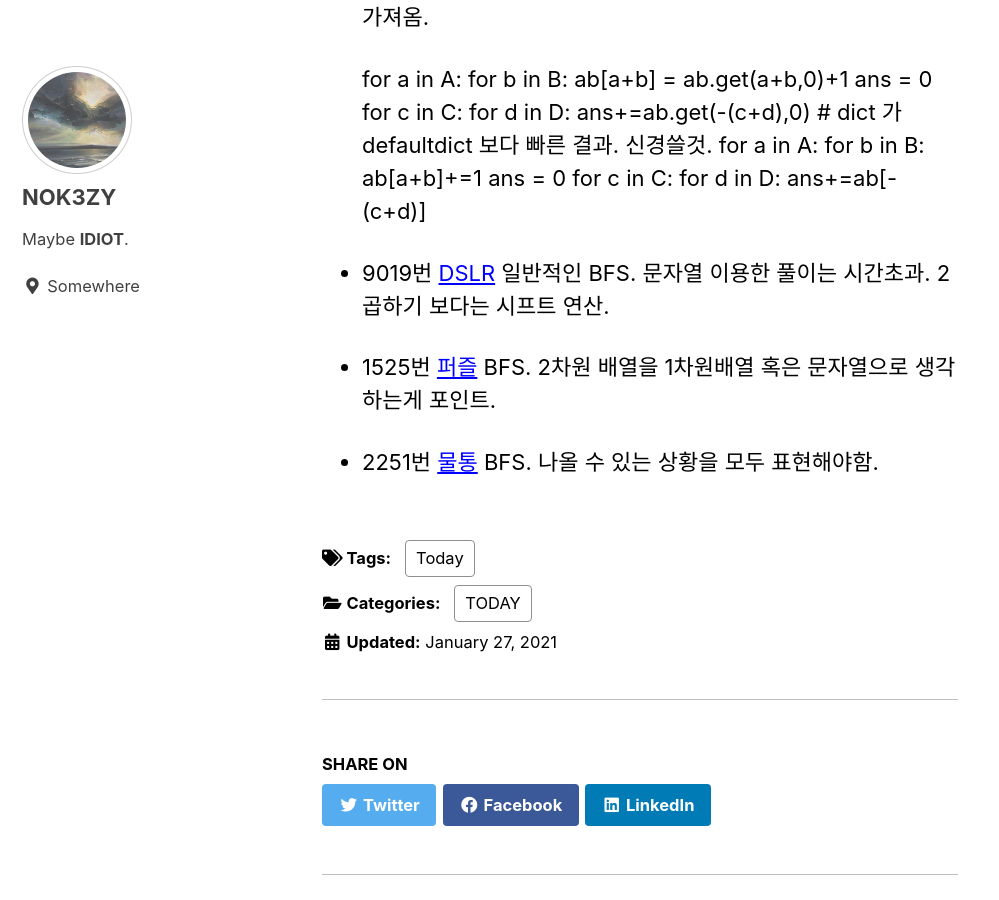
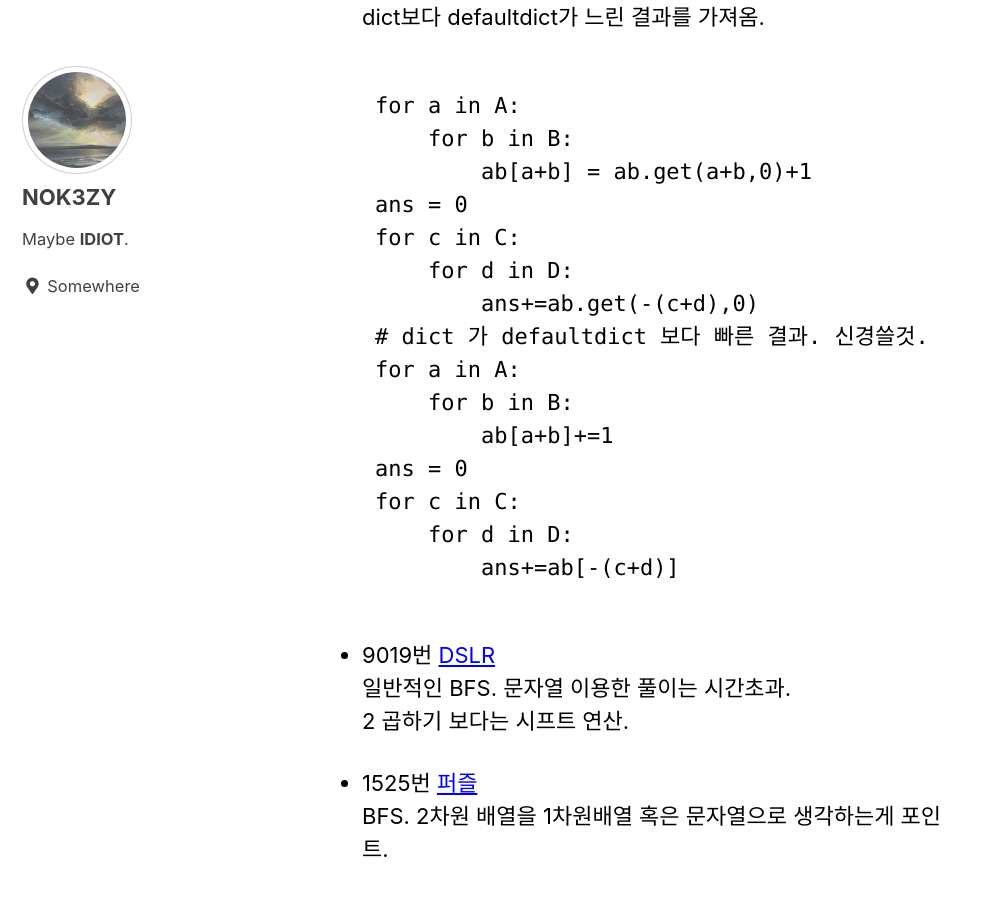
Before and after one commit to nok3zy/nok3zy.github.io, a Jekyll site: the page built from _posts/2021-01-27-200127.md, in a window 1280 px wide and 900 px high, scrolled down 319 px. Shown: the whole window, without its empty margins (0-999 px from the left). Built offline with Jekyll 4.4.1, drawn with Linux system fonts in a browser that asks for light colours; cached includes are drawn as plain includes.

Commit message:
mkdown edit

```diff
--- a/_posts/2021-01-27-200127.md
+++ b/_posts/2021-01-27-200127.md
@@ -11,7 +11,8 @@ tags :
 
 + 7453번. [합이 0인 네 정수](https://www.acmicpc.net/problem/7453)
 dict보다 defaultdict가 느린 결과를 가져옴.
-
+<pre>
+<code>
     for a in A:
         for b in B:
             ab[a+b] = ab.get(a+b,0)+1
@@ -27,7 +28,8 @@ dict보다 defaultdict가 느린 결과를 가져옴.
     for c in C:
         for d in D:
             ans+=ab[-(c+d)]
-
+</code>
+</pre>
 + 9019번 [DSLR](https://www.acmicpc.net/problem/9019)
 일반적인 BFS. 문자열 이용한 풀이는 시간초과.
 2 곱하기 보다는 시프트 연산.
```
Also changed, not shown: _posts/2021-01-28-200128.md (line endings or trailing spaces).
